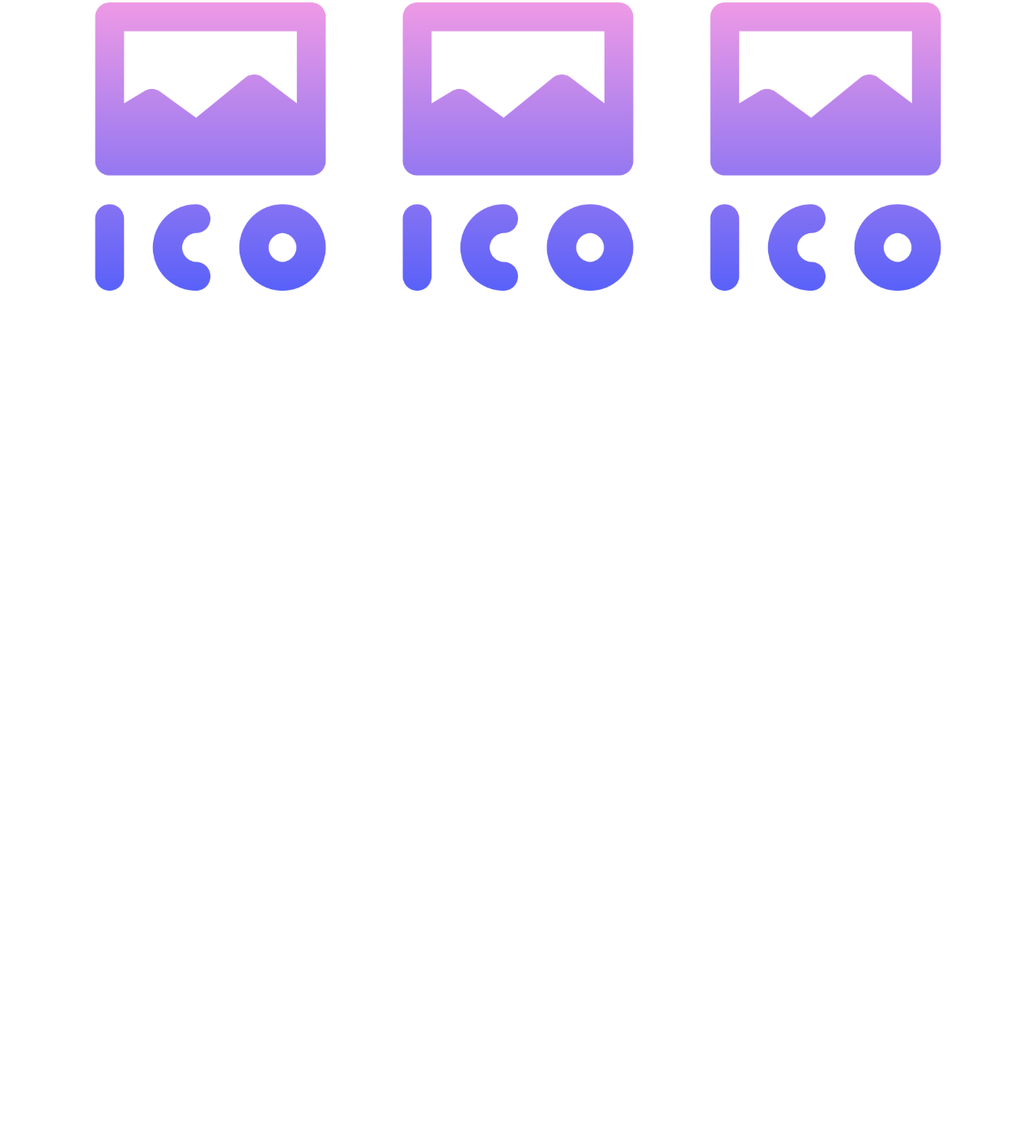
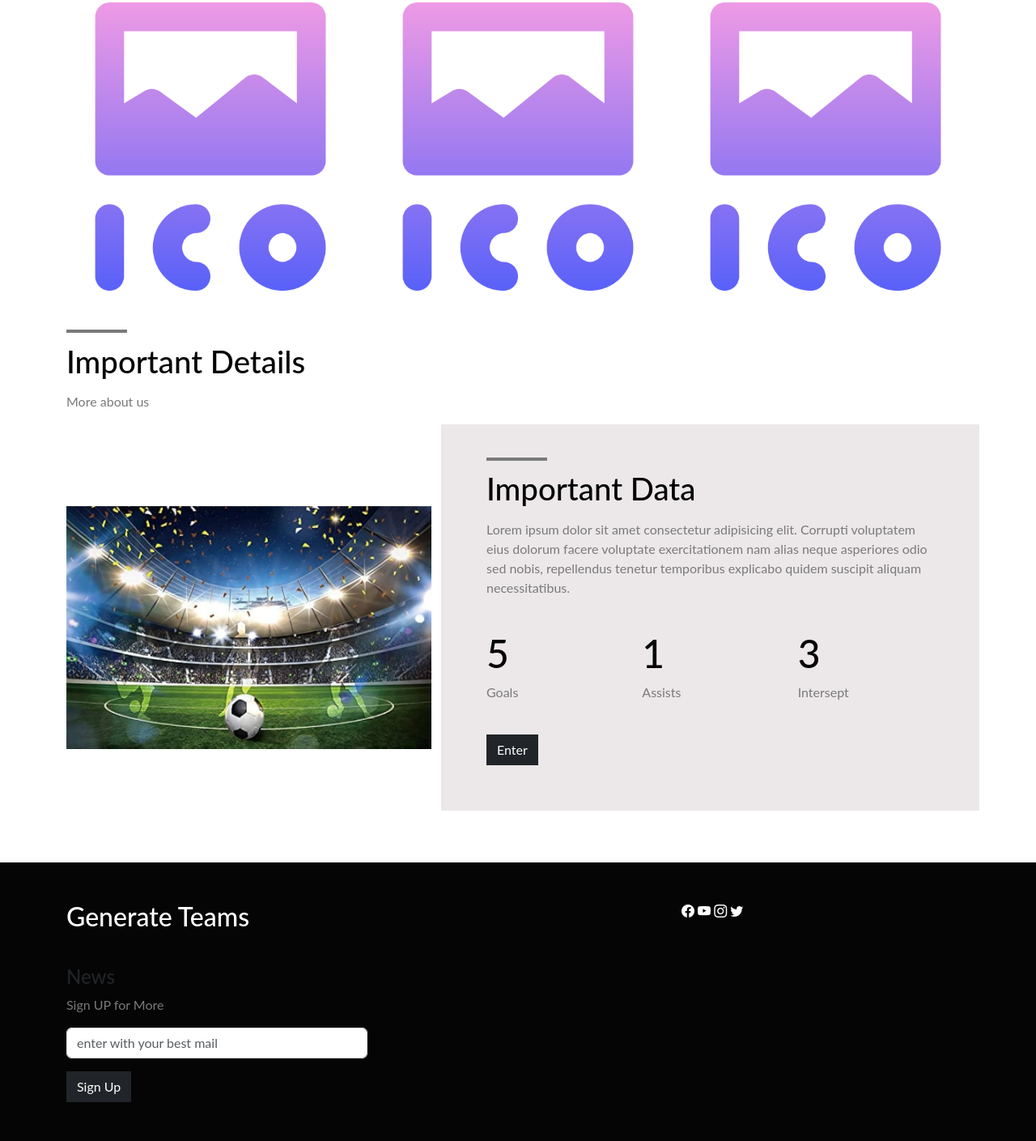
Before and after one commit to arthurgarciatakahashi/booststrapGenerateTeams, a plain HTML site: page index.html in a window 1280 px wide. Shown: the part 1543-2952 px from the top of the page at 81% size. Before the commit the page ends 1966 px from the top, so only its background shows below. Drawn offline with nearby package versions, Linux system fonts and the light colour scheme.

Commit message:
create infos view

```diff
--- a/css/styles.css
+++ b/css/styles.css
@@ -208,3 +208,45 @@
         opacity: 0;
     }
 }
+
+/*INFO*/
+
+#info-content {
+    margin-bottom: 4em;
+    padding: 4em 1em;
+}
+
+#info-numbers {
+    margin: 1.5em 0;
+}
+
+#info-banner {
+    display: flex;
+    align-items: center;
+    margin-bottom: 2.5em;
+}
+
+#info-numbers h3 {
+    font-size: 3em;
+}
+
+@media(min-width: 768px) {
+    #info-content {
+        padding: 3.5em;
+    }
+}
+
+/*footer top*/
+
+#footer {
+    padding: 3em 2em;
+}
+
+#footer-top {
+    margin-bottom: 2em;
+}
+
+#footer-top,
+#footer-top i {
+    color: #fff;
+}
--- a/index.html
+++ b/index.html
@@ -56,14 +56,8 @@
 <div class="container" id="slider-container">
     <div class="carousel slide" id="slider" data-bs-ride="true">
         <div class="carousel-indicators">
-            <button
-                type="button"
-                class="active"
-                data-bs-target="#slider"
-                data-bs-slide-to="0"
-                aria-current="true"
-                aria-label="Slide 1"
-                >
+            <button type="button" class="active" data-bs-target="#slider" data-bs-slide-to="0" aria-current="true"
+                aria-label="Slide 1">
             </button>
             <button type="button" data-bs-target="#slider" data-bs-slide-to="1" aria-label="Slide 2">
             </button>
@@ -111,7 +105,8 @@
                     <i class="bi bi-box primary-color"></i>
                     <div class="card-body">
                         <h5 class="card-title primary-color">Completed Teams</h5>
-                        <p class="card-text secondary-color"> Lorem ipsum dolor sit amet consectetur adipisicing elit. </p>
+                        <p class="card-text secondary-color"> Lorem ipsum dolor sit amet consectetur adipisicing elit.
+                        </p>
                         <a href="#" class="btn btn-dark"> More...</a>
                     </div>
                 </div>
@@ -121,7 +116,8 @@
                     <i class="bi bi-layers primary-color"></i>
                     <div class="card-body">
                         <h5 class="card-title primary-color">You have your own team</h5>
-                        <p class="card-text secondary-color"> Lorem ipsum dolor sit amet consectetur adipisicing elit. </p>
+                        <p class="card-text secondary-color"> Lorem ipsum dolor sit amet consectetur adipisicing elit.
+                        </p>
                         <a href="#" class="btn btn-dark"> More...</a>
                     </div>
                 </div>
@@ -131,7 +127,8 @@
                     <i class="bi bi-lightning-charge primary-color"></i>
                     <div class="card-body">
                         <h5 class="card-title primary-color">Statistics and History</h5>
-                        <p class="card-text secondary-color"> Lorem ipsum dolor sit amet consectetur adipisicing elit. </p>
+                        <p class="card-text secondary-color"> Lorem ipsum dolor sit amet consectetur adipisicing elit.
+                        </p>
                         <a href="#" class="btn btn-dark"> More...</a>
                     </div>
                 </div>
@@ -150,42 +147,42 @@
     <div class="col-12" id="featured-images">
         <div class="row g-4">
             <div class="col-12 col-md-4">
-                <img src="img/7915382.png" alt="project 1" class="img-fluid"/>
+                <img src="img/7915382.png" alt="project 1" class="img-fluid" />
                 <div class="banner-content">
                     <p class="secondary-color">Category</p>
                     <h3>Project Name</h3>
                 </div>
             </div>
             <div class="col-12 col-md-4">
-                <img src="img/banner1.jpg" alt="project 2" class="img-fluid"/>
+                <img src="img/banner1.jpg" alt="project 2" class="img-fluid" />
                 <div class="banner-content">
                     <p class="secondary-color">Category</p>
                     <h3>Project Name</h3>
                 </div>
             </div>
             <div class="col-12 col-md-4">
-                <img src="img/7915382.png" alt="project 3" class="img-fluid"/>
+                <img src="img/7915382.png" alt="project 3" class="img-fluid" />
                 <div class="banner-content">
                     <p class="secondary-color">Category</p>
                     <h3>Project Name</h3>
                 </div>
             </div>
             <div class="col-12 col-md-4">
-                <img src="img/7915382.png" alt="project 4" class="img-fluid"/>
+                <img src="img/7915382.png" alt="project 4" class="img-fluid" />
                 <div class="banner-content">
                     <p class="secondary-color">Category</p>
                     <h3>Project Name</h3>
                 </div>
             </div>
             <div class="col-12 col-md-4">
-                <img src="img/7915382.png" alt="project 5" class="img-fluid"/>
+                <img src="img/7915382.png" alt="project 5" class="img-fluid" />
                 <div class="banner-content">
                     <p class="secondary-color">Category</p>
                     <h3>Project Name</h3>
                 </div>
             </div>
             <div class="col-12 col-md-4">
-                <img src="img/7915382.png" alt="project 6" class="img-fluid"/>
+                <img src="img/7915382.png" alt="project 6" class="img-fluid" />
                 <div class="banner-content">
                     <p class="secondary-color">Category</p>
                     <h3>Project Name</h3>
@@ -194,4 +191,89 @@
         </div>
     </div>
 </div>
+<!-- info -->
+<div class="container" id="info-container">
+    <div class="col-12">
+        <h2 class="title primary-color">Important Details</h2>
+        <p class="subtitle secondary-color">
+            More about us
+        </p>
+    </div>
+    <div class="col-12">
+        <div class="row">
+            <div class="col-12 col-md-5" id="info-banner">
+                <img src="img/banner2.jpg" alt="about us" class="img-fluid">
+            </div>
+            <div class="col-12 col-md-7 bg-secondary-color" id="info-content">
+                <div class="row">
+                    <div class="col-12">
+                        <h2 class="title primary-color">Important Data</h2>
+                        <p class="subtitle secondary-color">
+                            Lorem ipsum dolor sit amet consectetur adipisicing elit. Corrupti voluptatem eius dolorum
+                            facere voluptate exercitationem nam alias neque asperiores odio sed nobis, repellendus
+                            tenetur temporibus explicabo quidem suscipit aliquam necessitatibus.
+                        </p>
+                    </div>
+                    <div class="col-12" id="info-numbers">
+                        <div class="row">
+                            <div class="col-4">
+                                <h3 class="primary-color">5</h3>
+                                <p class="secondary-color">Goals</p>
+                            </div>
+                            <div class="col-4">
+                                <h3 class="primary-color">1</h3>
+                                <p class="secondary-color">Assists</p>
+                            </div>
+                            <div class="col-4">
+                                <h3 class="primary-color">3</h3>
+                                <p class="secondary-color">Intersept</p>
+                            </div>
+                        </div>
+                    </div>
+                    <div class="col-12">
+                        <a href="#" class="btn btn-dark">Enter</a>
+                    </div>
+                </div>
+            </div>
+        </div>
+    </div>
+</div>
+<!-- footer -->
+<footer class="container-fluid bg-dark-color" id="footer">
+    <div class="container">
+        <div class="row">
+            <!--footer top-->
+            <div class="col-12" id="footer-top">
+                <div class="row justify-content-between">
+                    <div class="col-4"><h2>Generate Teams</h2></div>
+                    <div class="col-4" id="social-icons">
+                        <i class="bi bi-facebook"></i>
+                        <i class="bi bi-youtube"></i>
+                        <i class="bi bi-instagram"></i>
+                        <i class="bi bi-twitter"></i>
+                    </div>
+                </div>
+            </div>
+            <!-- footer details -->
+            <div class="col-12" id="footer-details">
+                <div class="row">
+                    <div class="col-12">
+                        <div class="col-md-4" id="news-container">
+                            <h4>News</h4>
+                            <p class="secondary-color">Sign UP for More</p>
+                            <form>
+                                <div class="mb-3">
+                                    <input type="email" class="form-control" placeholder="enter with your best mail">
+                                </div>
+                                <button class="btn btn-dark" type="submit">Sign Up</button>
+                            </form>
+                        </div>
+                    </div>
+                </div>
+            </div>
+            <!-- footer bottom -->
+            <div class="col-12" id="footer-bottom"></div>
+        </div>
+    </div>
+</footer>
 </html>
```
